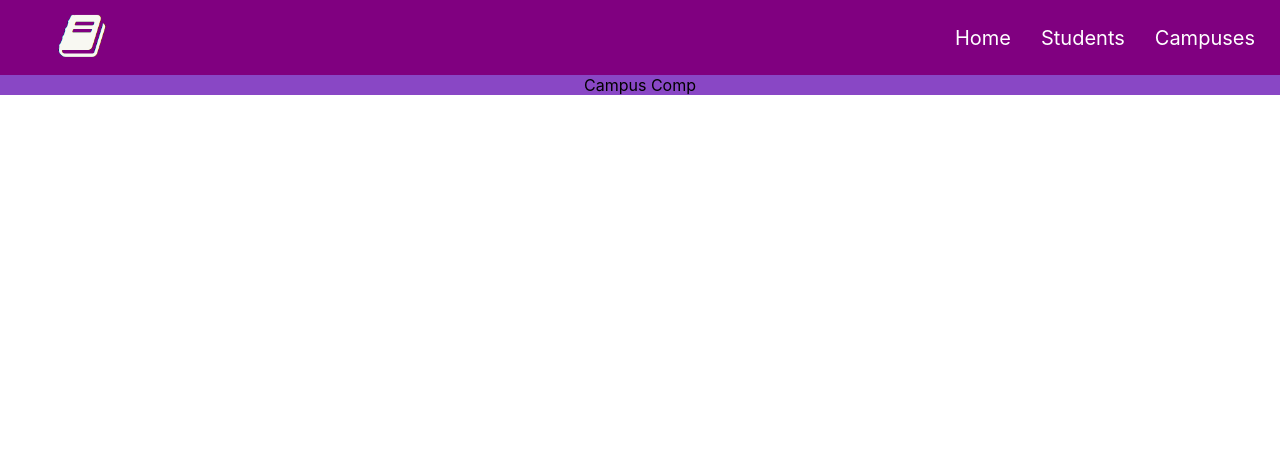
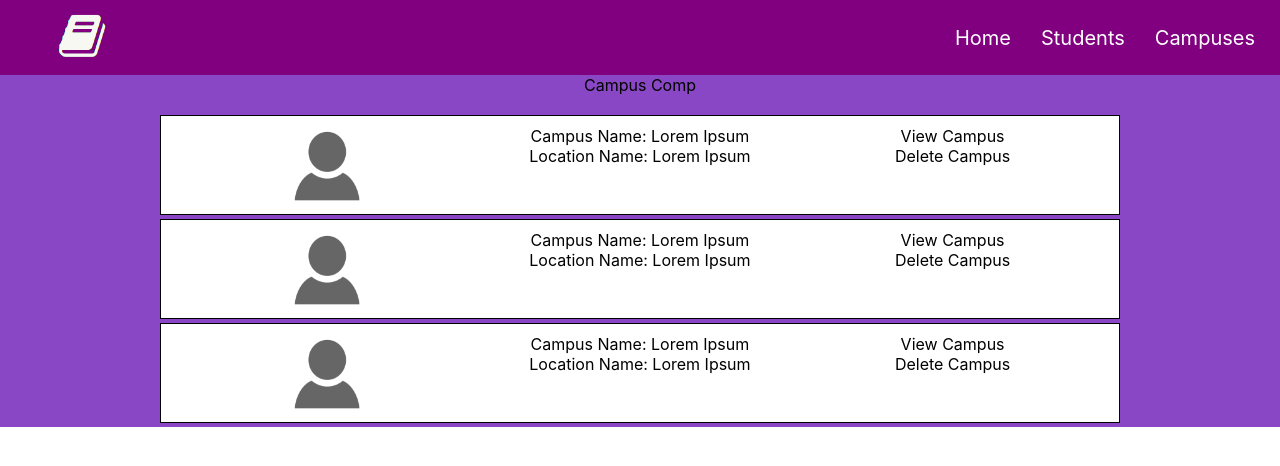
Before and after one commit to nursimadonuk/Fullstack-CRUD-Application, a React (Create React App) app: page /campuses in a window 1280 px wide. Shown: the top 466 px of the page. Built offline with nearby package versions, Linux system fonts and the light colour scheme.

Commit message:
campus/student view/containers

```diff
--- /dev/null
+++ b/src/components/containers/CampusContainer.css
@@ -0,0 +1,20 @@
+img {
+    height: 80px;
+    width: 80px;
+}
+
+.boxed {
+    border: 1px solid black;
+    background-color: white;
+    height: 100px;
+    width: 75%;
+    text-align: center;
+    display: inline-block;
+    padding: 10px;
+}
+
+.column {
+  float: left;
+  width: 33.33%;
+  background-color: white;
+}
--- /dev/null
+++ b/src/components/containers/CampusContainer.jsx
@@ -0,0 +1,23 @@
+import React, { Component } from "react";
+import { Link } from "react-router-dom";
+import "./CampusContainer.css";
+import NoAvatarImage from "./../../images/no_avatar.png";
+import TempImage from "./download.jpg";
+
+export default class CampusContainer extends Component {
+  render() {
+    return (
+      <div className="boxed">
+        <div className="column">
+          <img src={NoAvatarImage} />
+        </div>
+        <div className="column">
+          Campus Name: Lorem Ipsum <br /> Location Name: Lorem Ipsum
+        </div>
+        <div className="column">
+          View Campus <br /> Delete Campus
+        </div>
+      </div>
+    );
+  }
+}
--- /dev/null
+++ b/src/components/containers/StudentContainer.css
@@ -0,0 +1,20 @@
+img {
+    height: 80px;
+    width: 80px;
+}
+
+.boxed {
+    border: 1px solid black;
+    background-color: white;
+    height: 100px;
+    width: 75%;
+    text-align: center;
+    display: inline-block;
+    padding: 10px;
+}
+
+.column {
+  float: left;
+  width: 33.33%;
+  background-color: white;
+}
--- /dev/null
+++ b/src/components/containers/StudentContainer.jsx
@@ -0,0 +1,23 @@
+import React, { Component } from "react";
+import { Link } from "react-router-dom";
+import "./StudentContainer.css";
+import NoAvatarImage from "./../../images/no_avatar.png";
+import TempImage from "./download.jpg";
+
+export default class StudentContainer extends Component {
+  render() {
+    return (
+      <div className="boxed">
+        <div className="column">
+          <img src={NoAvatarImage} />
+        </div>
+        <div className="column">
+          Student Name: Lorem Ipsum <br /> Campus Name: Lorem Ipsum
+        </div>
+        <div className="column">
+          Edit Student <br /> Delete Student
+        </div>
+      </div>
+    );
+  }
+}
--- a/src/components/containers/index.js
+++ b/src/components/containers/index.js
@@ -1,2 +1,4 @@
 export { default as NavbarContainer } from "./NavbarContainer";
 export { default as HomeContainer } from "./HomeContainer";
+export { default as StudentContainer } from "./StudentContainer";
+export { default as CampusContainer } from "./CampusContainer";
--- a/src/components/views/CampusesView.jsx
+++ b/src/components/views/CampusesView.jsx
@@ -1,11 +1,17 @@
 import React from "react";
-import { NavbarContainer } from "../containers";
+import { NavbarContainer, CampusContainer } from "../containers";
 
 export default function CampusesView(props) {
   return (
     <div>
       <NavbarContainer />
-      Campus Comp
+      Campus Comp <br />
+      <br />
+      <CampusContainer />
+      <br />
+      <CampusContainer />
+      <br />
+      <CampusContainer />
     </div>
   );
 }
--- a/src/components/views/StudentsView.jsx
+++ b/src/components/views/StudentsView.jsx
@@ -1,11 +1,17 @@
 import React from "react";
-import { NavbarContainer } from "../containers";
+import { NavbarContainer, StudentContainer } from "../containers";
 
 export default function StudentsView(props) {
   return (
     <div>
       <NavbarContainer />
-      Students Comp
+      Students Comp <br />
+      <br />
+      <StudentContainer />
+      <br />
+      <StudentContainer />
+      <br />
+      <StudentContainer />
     </div>
   );
 }
```
Also changed, not shown: src/images/no_avatar.png (added).
